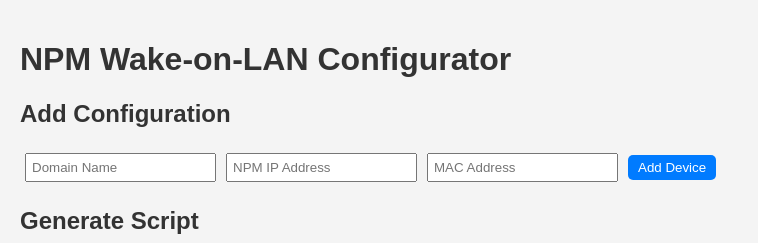
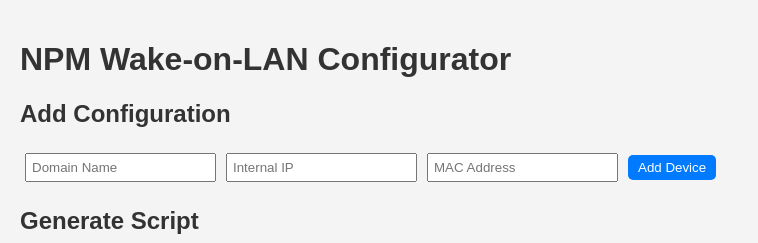
Before and after one commit to jeffreymooiweer/NPMWOL, a React (Create React App) app in the folder frontend/: page / in a window 1280 px wide. Shown: the top 243 px of the page, without its empty margins (0-758 px from the left). Built offline with nearby package versions, Linux system fonts and the light colour scheme.

Commit message:
Update App.js

```diff
--- a/frontend/src/App.js
+++ b/frontend/src/App.js
@@ -39,7 +39,7 @@ function App() {
                 />
                 <input
                     type="text"
-                    placeholder="NPM IP Address"
+                    placeholder="Internal IP"
                     value={ip}
                     onChange={(e) => setIp(e.target.value)}
                 />
```
